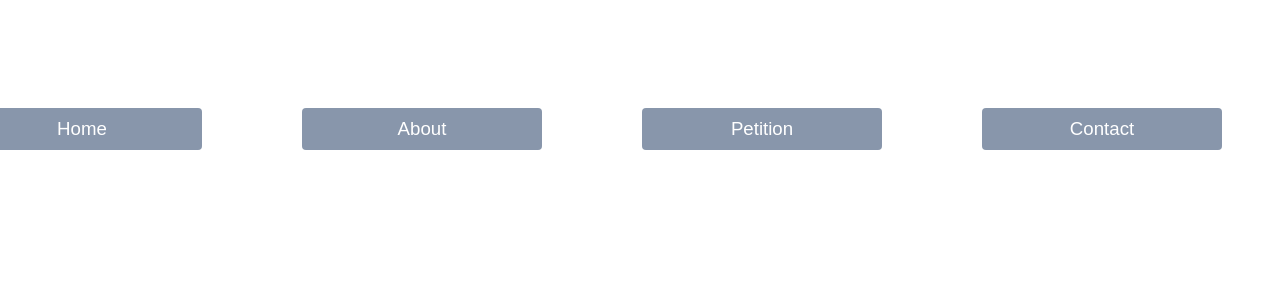
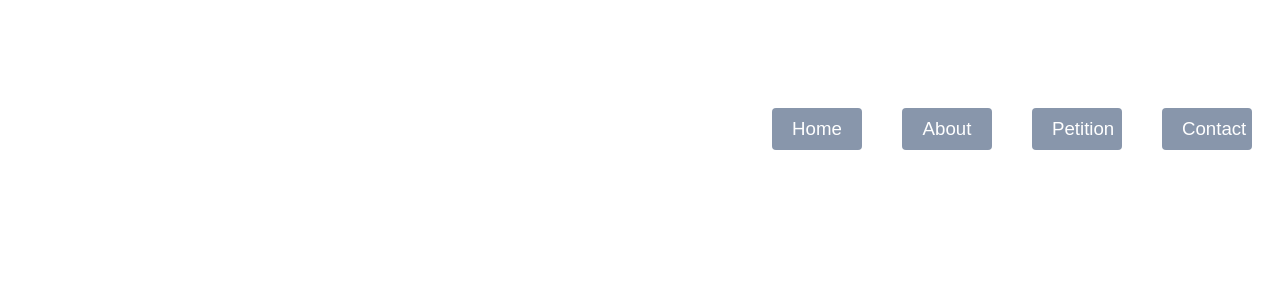
Before and after one commit to mkaye3/SDEV-153-Project, a PHP site: page / in a window 1280 px wide. Shown: the top 308 px of the page. Run offline with PHP 8.4, Linux system fonts and the light colour scheme.

Commit message:
Update style.css

```diff
--- a/style.css
+++ b/style.css
@@ -11,9 +11,9 @@ header {
   text-align: center;
   font-size: 14pt;
   cursor: pointer;
-  margin: 100px 50px;
+  margin: 100px 20px;
   text-decoration: none;
-  width: 200px;
+  width: 50px;
 }
 
 .header-right {
```
